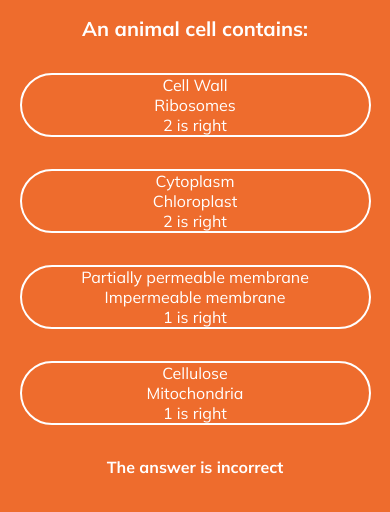
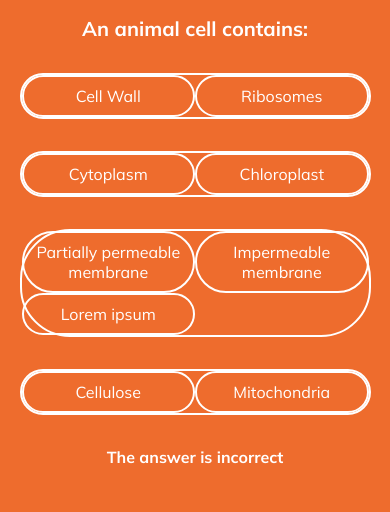
Before and after one commit to TheThomasY/quiz-toggle, a React (Create React App) app: page / in a window 390 px wide. Shown: the top 512 px of the page. Built offline with nearby package versions, Linux system fonts and the light colour scheme.

Commit message:
feat: answers responsive. Only half-decent solution for odd number ans

```diff
--- a/src/App.scss
+++ b/src/App.scss
@@ -15,12 +15,6 @@
 
 .answers-list {
   text-align: center;
-
-  li {
-    margin-top: 3.2rem;
-    border: 2px solid white;
-    border-radius: 10rem;
-  }
 }
 
 .answers-status {
--- a/src/App.tsx
+++ b/src/App.tsx
@@ -17,7 +17,7 @@ function App() {
       answerOptions: [
         ['Cell Wall', 'Ribosomes'],
         ['Cytoplasm', 'Chloroplast'],
-        ['Partially permeable membrane', 'Impermeable membrane'],
+        ['Partially permeable membrane', 'Impermeable membrane', 'Lorem ipsum'],
         ['Cellulose', 'Mitochondria']
       ],
       correct: [2,2,1,1]
--- /dev/null
+++ b/src/components/AnswerOptions.scss
@@ -0,0 +1,20 @@
+.answer-options {
+  margin-top: 3.2rem;
+
+  // display: flex;
+  // justify-content: space-around;
+  // align-items: center;
+  // flex-wrap: wrap;
+
+  display: grid;
+  grid-template-columns: repeat(auto-fit, minmax(14rem, 1fr));
+
+  div {
+    padding: 0.9rem;
+    border: 2px solid white;
+    border-radius: 5rem;
+  }
+
+  border: 2px solid white;
+  border-radius: 5rem;
+}
--- a/src/components/AnswerOptions.tsx
+++ b/src/components/AnswerOptions.tsx
@@ -1,4 +1,5 @@
-import React from 'react'
+// * Styles
+import './AnswerOptions.scss';
 
 type Props = {
   answerOptions: string[]
@@ -8,10 +9,10 @@ type Props = {
 export default function AnswerOptions({answerOptions, correct} : Props) {
 
   return (
-    <li>
-      <div>{answerOptions[0]}</div>
-      <div>{answerOptions[1]}</div>
-      <div>{correct} is right</div>
+    <li className='answer-options'>
+      {answerOptions.map((option, index) => (
+        <div key={index + option}>{option}</div>
+      ))}
     </li>
   )
 }
```
